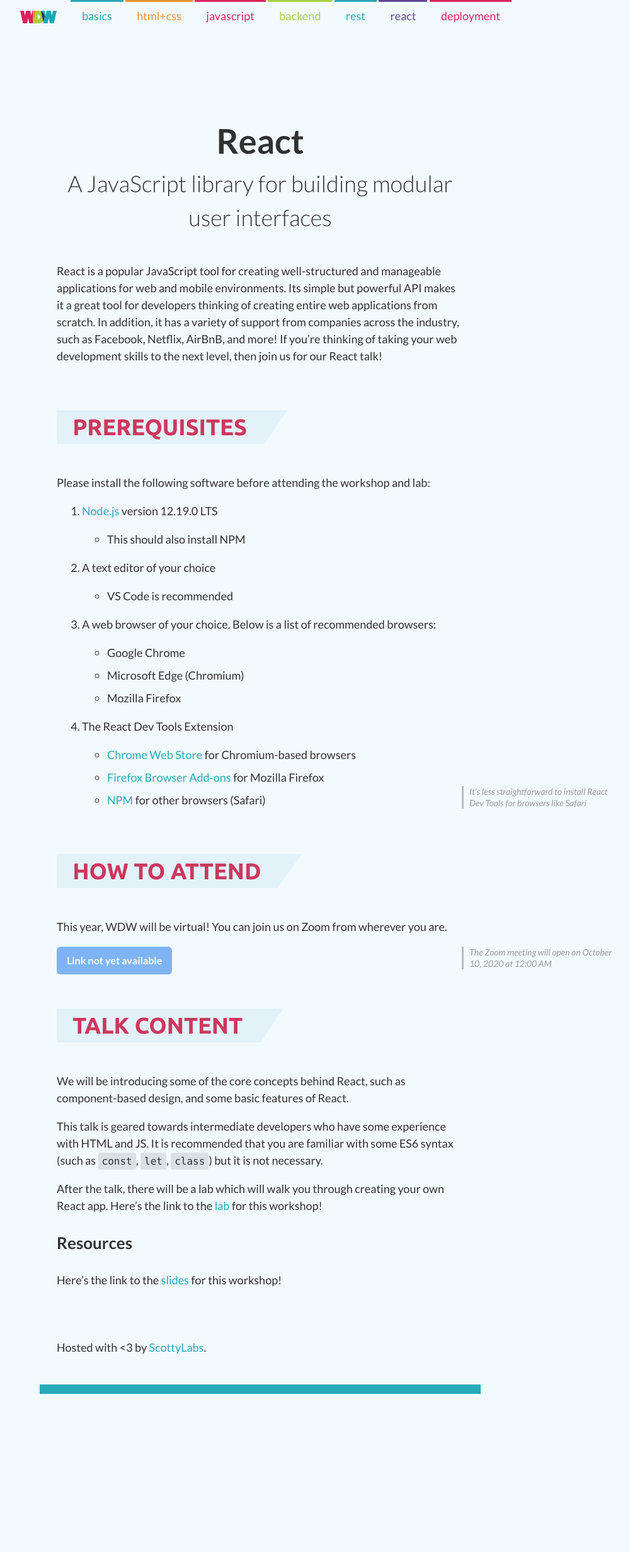
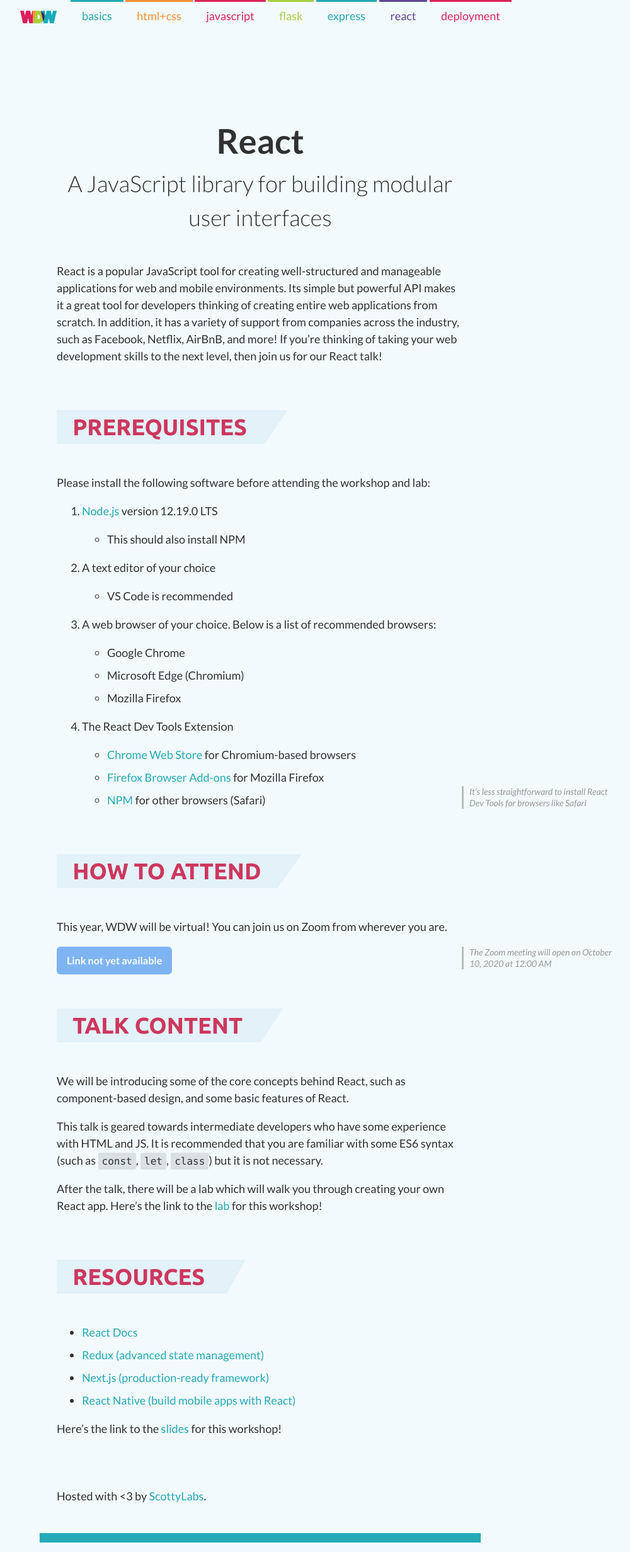
Before and after one commit to ScottyLabs/wdw, a Jekyll site: the page built from react/index.md, in a window 1280 px wide. Shown: the whole page at 63% size, without its empty margins (227-1227 px from the left). Built offline with Jekyll 4.4.1, drawn with Linux system fonts in a browser that asks for light colours; nearby versions of some CDN libraries; before the commit the page ends 2228 px from its top, so only the background shows below that.

Commit message:
added flask, express, updated react

```diff
--- a/_config.yml
+++ b/_config.yml
@@ -29,7 +29,7 @@
   - basics
   - html+css
   - javascript
-  - backend
-  - rest
+  - flask
+  - express
   - react
   - deployment
--- a/react/index.md
+++ b/react/index.md
@@ -58,5 +58,11 @@
 own React app. Here's the link to the [lab](https://github.com/scottylabs/wdw-react) for
 this workshop!
 
-### Resources
-Here's the link to the [slides]({{ site.baseurl }}/react/sunday/slides.pdf) for this workshop!
+## Resources
+
+- [React Docs](https://reactjs.org/docs/getting-started.html)
+- [Redux (advanced state management)](https://redux.js.org/introduction/getting-started)
+- [Next.js (production-ready framework)](https://nextjs.org/)
+- [React Native (build mobile apps with React)](https://reactnative.dev/)
+
+Here's the link to the [slides](https://drive.google.com/file/d/1w70QCtIpLWYftlVR1acIClr-bp9RCcDE/view?usp=sharing) for this workshop!
```
Also changed, not shown: express/index.md (added, +57 -0 lines), flask/index.md (added, +47 -0 lines), git/index.md (added, +56 -0 lines), html+css/index.md (+1 -1 lines).
